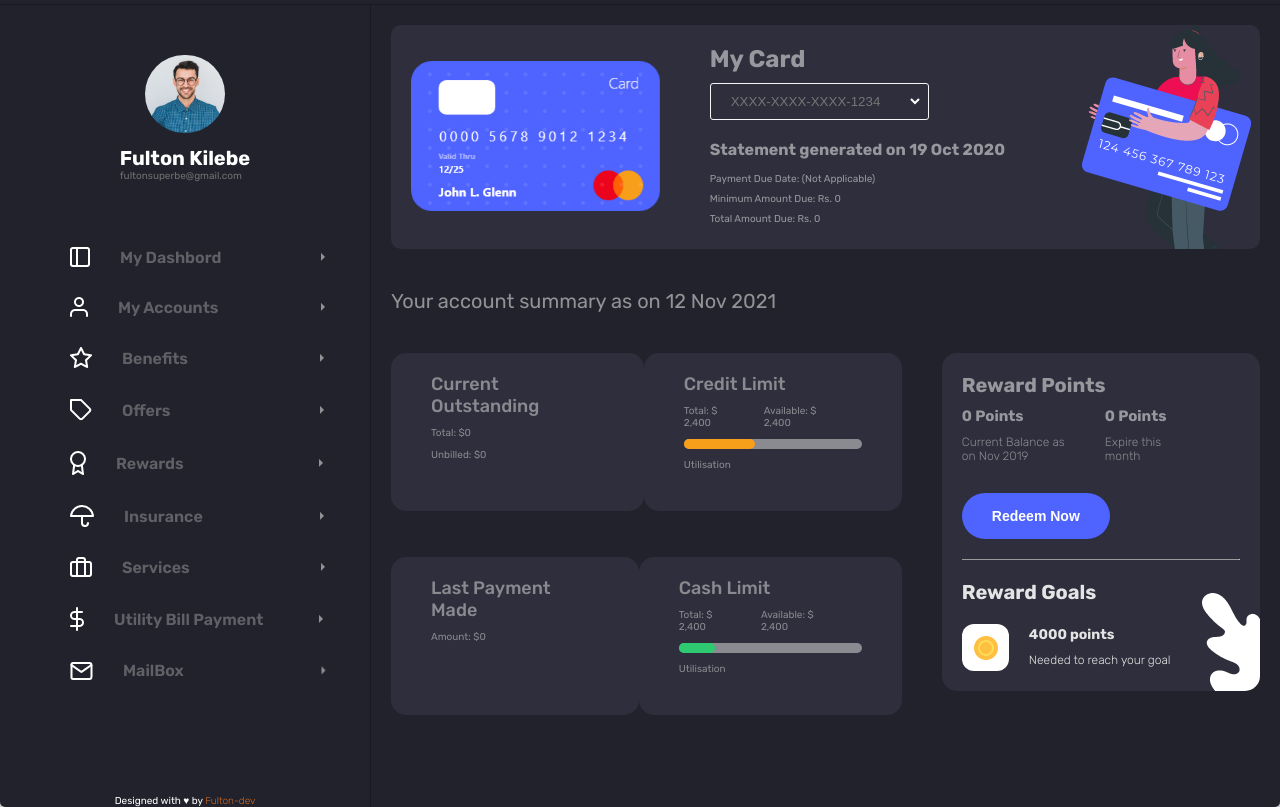
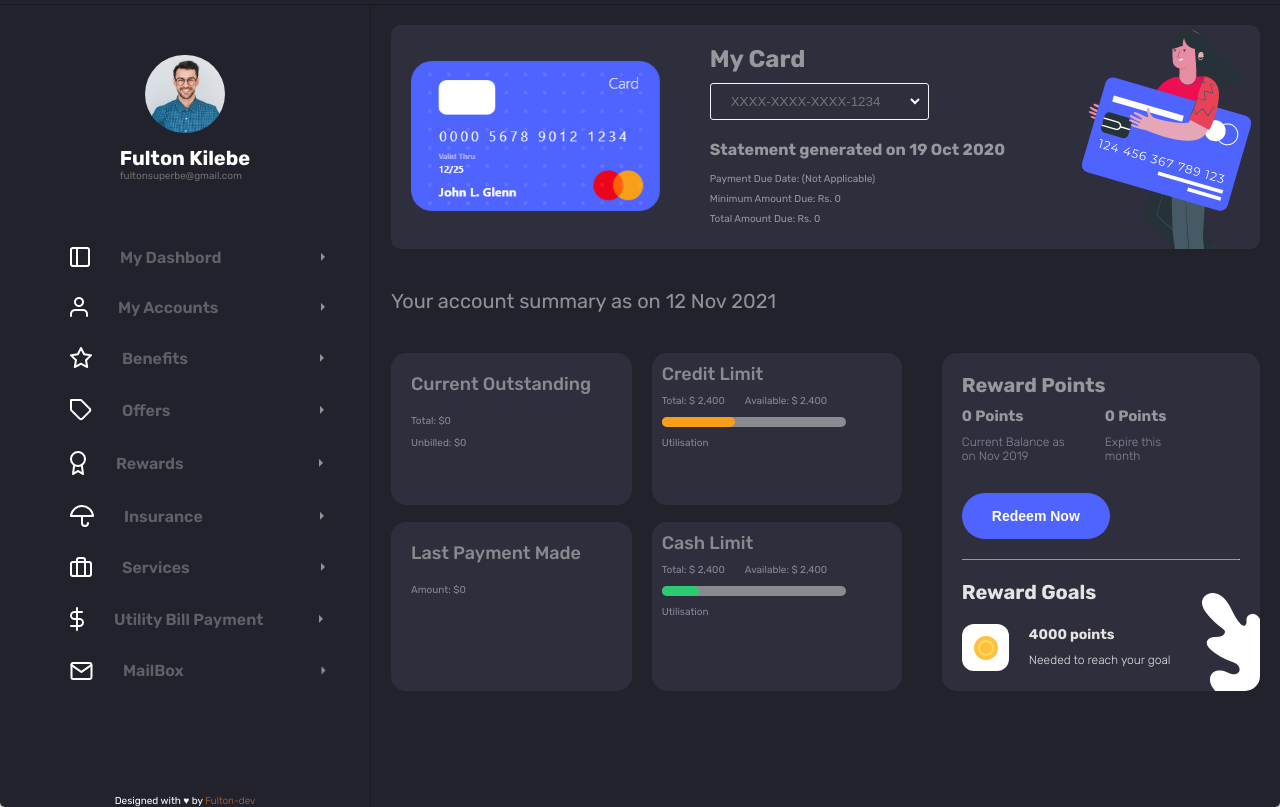
Before and after one commit to fultonoff/dashboard, a plain HTML site: page index.html in a window 1280 px wide. Shown: the part 136-943 px from the top of the page. Drawn offline with nearby package versions, Linux system fonts and the light colour scheme.

Commit message:
fixed layout

```diff
--- a/index.html
+++ b/index.html
@@ -257,7 +257,7 @@
 
                 <div class="account_content">
                     <div class="statement">
-                        <div class="statement__block1">
+                        <class class="statement__block1">
 
                             <div class="statement__block1-current">
                                 <h1>Current Outstanding</h1>
@@ -281,8 +281,7 @@
 
                             </div>
 
-                        </div>
-
+                        </class>
                         <div class="statement__block2">
                             <div class="statement__block2-current">
                                 <h1>Last Payment Made</h1>
--- a/sass/_components.scss
+++ b/sass/_components.scss
@@ -251,15 +251,36 @@
 
 .statement{
 
+
+  display: flex;
+  flex-direction: column;
+  justify-content: space-between;
+
+
+
+
+
     &__block1{
 
         display: flex;
-        justify-content: space-between;
+        justify-content: space-around;
+        height: 50%;
+
+        &>*{
+            height: 90%;
+            width: 90%;
+            border-radius: 1.5rem;
+
+        }
+
+
+
 
         &-current{
-            padding: 2rem 4rem 4rem;
+
             background-color: var(--color-dark);
-            border-radius: 1.5rem;
+            margin-right: 1rem;
+
 
 
             h1{
@@ -267,19 +288,22 @@
                 color: #E4E4E4;
                 opacity: .5;
                 font-weight: 500;
-                margin-bottom: 1rem;
+                margin: 2rem;
+
             }
             p{
                 color: #E4E4E4;
                 opacity: .5;
-                margin: 1rem 0;
+                margin: 1rem 2rem;
             }
         }
 
         &-last{
-            padding: 2rem 4rem 4rem;
+
             background-color: var(--color-dark);
-            border-radius: 1.5rem;
+            margin-left: 1rem;
+            padding: 1rem;
+
 
             .total{
                 display: flex;
@@ -292,7 +316,7 @@
 
             .line{
                 position: relative;
-                width: 100%;
+                width: 80%;
                 height: 1rem;
                 background-color: hsla(0, 0%, 89%, 0.508);
                 border-radius: 50px;
@@ -337,26 +361,40 @@
     }
 
     &__block2{
-        margin-top: 4.6rem;
+
         display: flex;
-        justify-content: space-between;
+        justify-content: space-around;
+        align-items: center;
+        height: 50%;
+
+
+        &>*{
+            height: 100%;
+            width: 90%;
+            border-radius: 1.5rem;
+
+        }
+
 
         &-current{
-            padding: 2rem 4rem 4rem;
+
             background-color: var(--color-dark);
-            border-radius: 1.5rem;
+            margin-right: 1rem;
+
+
 
             h1{
                 font-size: 1.8rem;
                 color: #E4E4E4;
                 opacity: .5;
                 font-weight: 500;
-                margin-bottom: 1rem;
+                margin: 2rem;
+
             }
             p{
                 color: #E4E4E4;
                 opacity: .5;
-                margin: 1rem 0;
+                margin: 1rem 2rem;
             }
 
 
@@ -364,9 +402,11 @@
 
 
         &-last{
-            padding: 2rem 4rem 4rem;
+
             background-color: var(--color-dark);
-            border-radius: 1.5rem;
+            margin-left: 1rem;
+            padding: 1rem;
+
 
             .total{
                 display: flex;
@@ -379,7 +419,7 @@
 
             .line{
                 position: relative;
-                width: 100%;
+                width: 80%;
                 height: 1rem;
                 background-color: hsla(0, 0%, 89%, 0.508);
                 border-radius: 50px;
@@ -419,6 +459,7 @@
                 color: #E4E4E4;
                 opacity: .5;
 
+
             }
         }
     }
```
Also changed, not shown: css/main.css, 1 other file.
